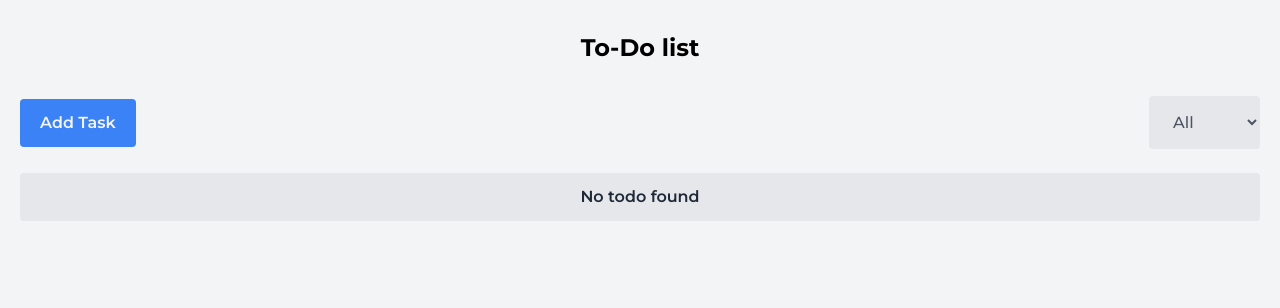
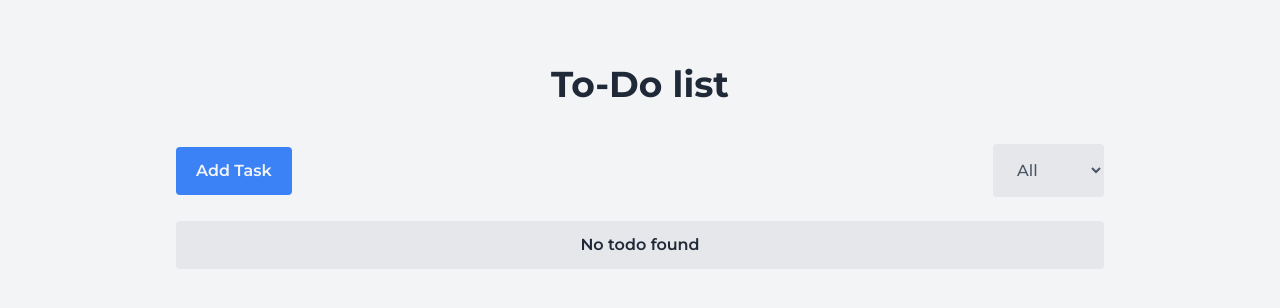
Before and after one commit to nonchain/Todo-list-Reduxtoolkit, a React (Vite) app: page / in a window 1280 px wide. Shown: the top 308 px of the page. Built offline with nearby package versions, Linux system fonts and the light colour scheme.

Commit message:
Responsive the design

```diff
--- a/src/App.jsx
+++ b/src/App.jsx
@@ -4,7 +4,7 @@ import {Toaster} from 'react-hot-toast';
 
 const App = () => {
   return (
-    <div className="px-5 py-8 min-h-screen bg-gray-100 flex items-center flex-col">
+    <div className="px-5 py-8 min-h-screen bg-gray-100 flex items-center flex-col md:px-8 md:py-10 lg:px-12 lg:py-16 xl:px-44">
       <Home />
       <Toaster toastOptions={{
         style: {
--- a/src/pages/Home.jsx
+++ b/src/pages/Home.jsx
@@ -5,7 +5,7 @@ import ToDoHeader from '../components/ToDoHeader'
 function Home() {
    return (
       <React.Fragment>
-         <h1 className='mb-8 text-2xl font-bold'>To-Do list</h1>
+         <h1 className='mb-8 text-2xl text-gray-800 font-bold lg:text-3xl xl:text-4xl xl:mb-10'>To-Do list</h1>
          <ToDoHeader />
          <ToDoContent />
       </React.Fragment>
```
